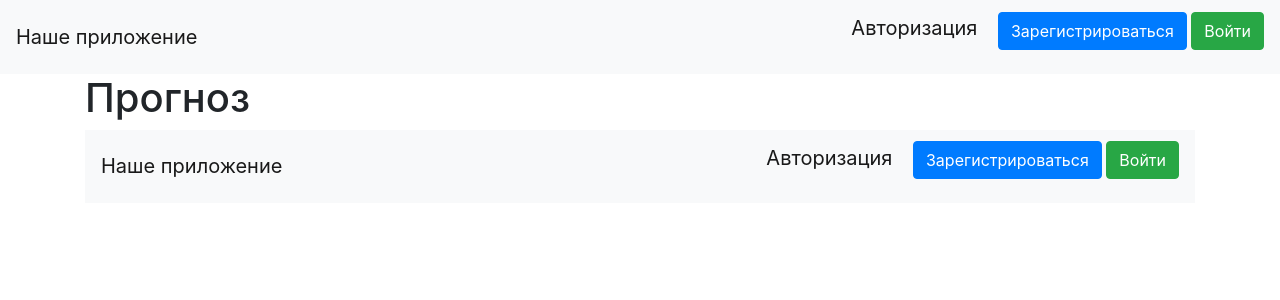
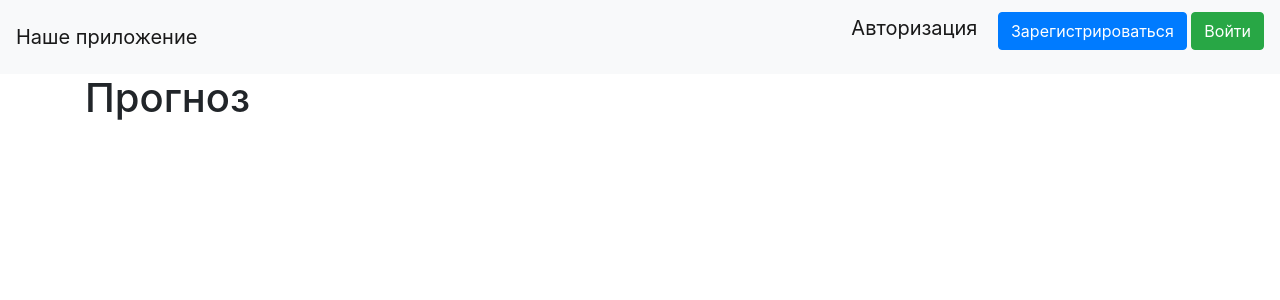
Before and after one commit to iuperf/projecttt, a Flask app: template templates/show.html in a window 1280 px wide. Shown: the top 300 px of the page. Run offline with Flask 2, Linux system fonts and the light colour scheme; the template is opened without the code that fills it: most values are stand-ins (such as "Sample title", 1, 10 or a date in 2020); some libraries are stand-ins or nearby versions.

Commit message:
по мелочи

```diff
--- a/templates/main_page.html
+++ b/templates/main_page.html
@@ -18,6 +18,10 @@
     font-family: 'Times New Roman', Times, serif; /* Гарнитура текста */
     font-size: 400%; /* Размер шрифта в процентах */
    }
+    h4 {
+    font-family: 'Times New Roman', Times, serif; /* Гарнитура текста */
+    font-size: 100%; /* Размер шрифта в процентах */
+   }
 
 
     button{
@@ -34,6 +38,8 @@
         <h1 align="center">Добро пожаловать</h1>
         <button><img src="/static/img/button.png" alt="Кнопка «button»"></button>
     </form>
+    <h4>Группа ВК: https://vk.com/public203938934</h4>
+    <h4>Добавить бота в Discord: https://discord.com/api/oauth2/authorize?client_id=828981759885574216&permissions=0&scope=bot</h4>
     </body>
 </html>
 {% endblock %}
--- a/templates/show.html
+++ b/templates/show.html
@@ -2,25 +2,12 @@
 
 {% block content %}
     <h1>Прогноз</h1>
-<nav class="navbar navbar-light bg-light">
-        <a class="navbar-brand" href="index">Наше приложение</a>
-
-
-        {% if current_user.is_authenticated %}
-    <a class="navbar-brand" >{{ current_user.name }}  {{ current_user.surname }}</a>
-        <a class="btn btn-primary " href="/logout">Выйти</a>
-{% else %}
-            <p>
-                <a class="navbar-brand" href="login">Авторизация</a>
-                <a class="btn btn-primary " href="/register">Зарегистрироваться</a>
-                <a class="btn btn-success" href="/login">Войти</a>
-            </p>
-{% endif %}
 
     </nav>
         <div>{{ message }}</div>
     </form>
-{% endblock %}</title>
+{% endblock %}
+</title>
 </head>
 <body>
 
```
Also changed, not shown: db/users.db.
